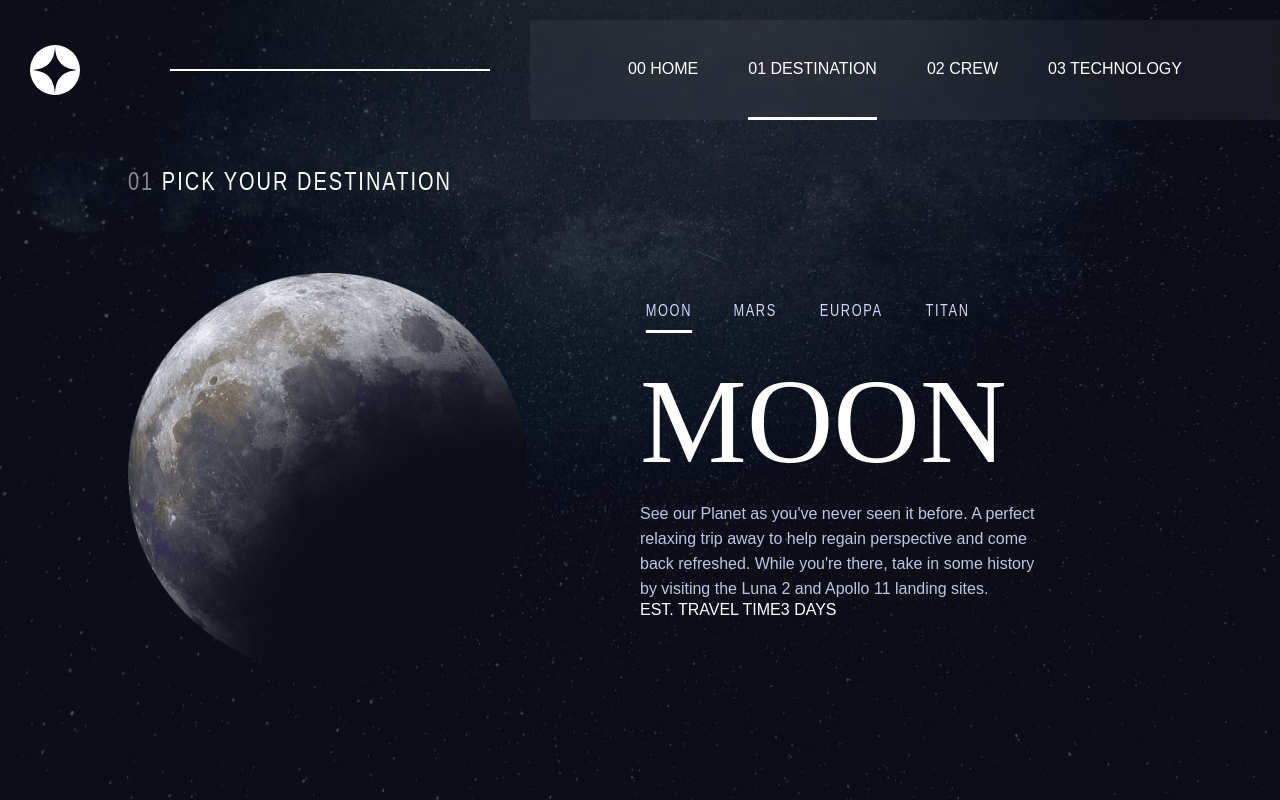
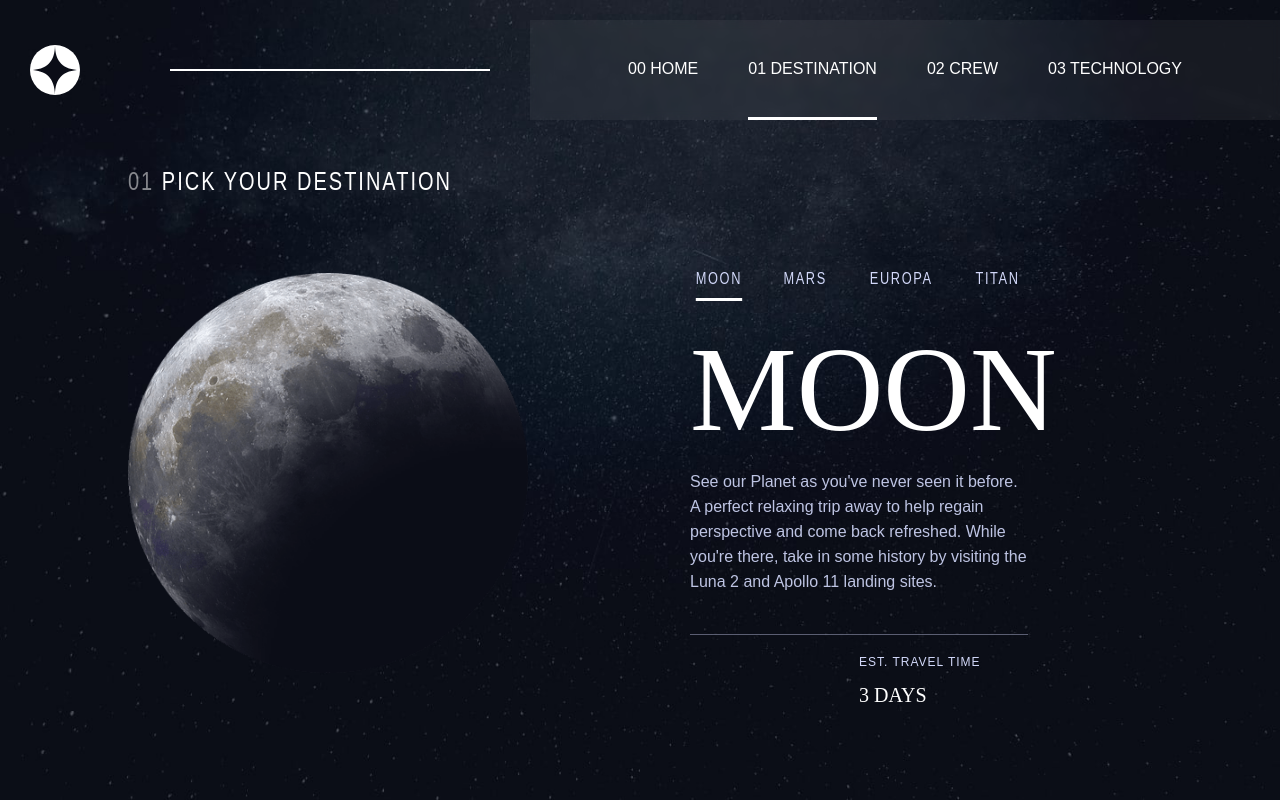
Before and after one commit to Chozen-Wealth/react-space-router, a React (Vite) app: page /destination in a window 1280 px wide. Built offline with nearby package versions, Linux system fonts and the light colour scheme.

Commit message:
destination moon css fini

```diff
--- a/src/pages/Destination/Destination.css
+++ b/src/pages/Destination/Destination.css
@@ -7,6 +7,7 @@
     padding-left: 10%;
     padding-right: 10%;
     display: flex;
+    gap: 50px;
 }
 .destinationGauche {
     width: 50%;
@@ -33,10 +34,11 @@
 .destinationDroite {
     color: white;
     display: flex;
-    justify-content: center;
     align-items: flex-start;
     flex-direction: column;
-    width: 50%;
+    width: 33%;
+    height: 100%;
+    padding-top: 150px;
 }
 .destinationMenu {
     display: flex;
@@ -60,10 +62,31 @@
 }
 .destinationDesc {
     color: rgba(210, 216, 249,0.9);
-    width: 410px;
     font-weight: lighter;
     line-height: 25px;
+    margin-bottom: 40px;
 }
 .destinationDivTravel{
-
+    width: 100%;
+    height: 50px;
+    border-top: 1px solid rgba(210, 216, 249,0.4);
+    position: relative;
 }
+.destinationDivTravel > div {
+    display: flex;
+    flex-direction: column;
+    gap: 15px;
+    position: absolute;
+    top: 20px;
+    left: 50%;
+}
+.destinationDivTravel > div span:first-of-type{
+    color: rgb(210, 216, 249);
+    font-size: 12px;
+    letter-spacing: 1px;
+}
+.destinationDivTravel > div span:last-of-type{
+    font-family: "bellefair", serif;
+    font-size: 20px;
+    font-weight: lighter;
+}
```
